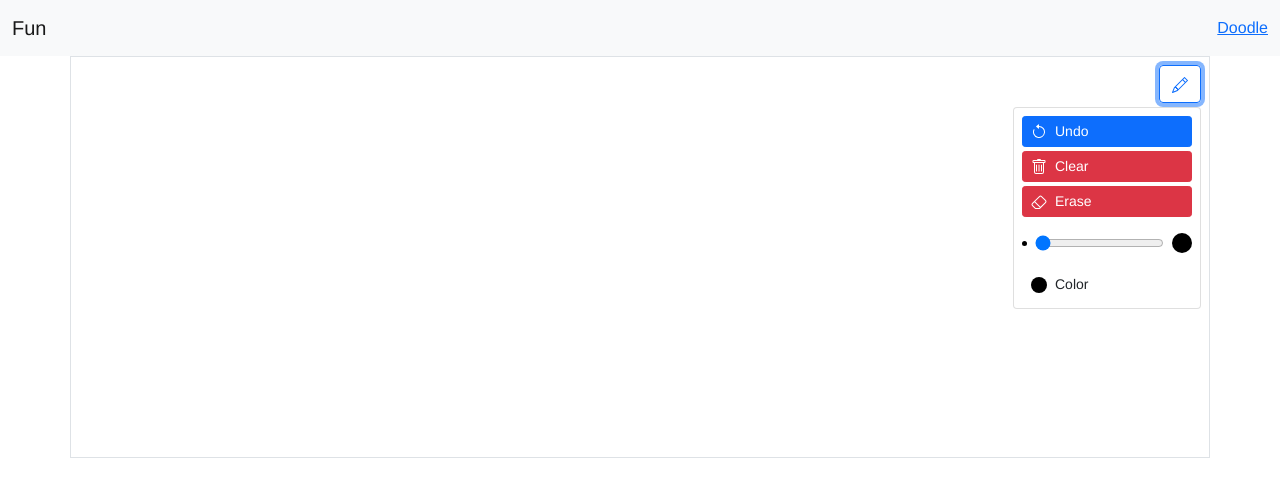
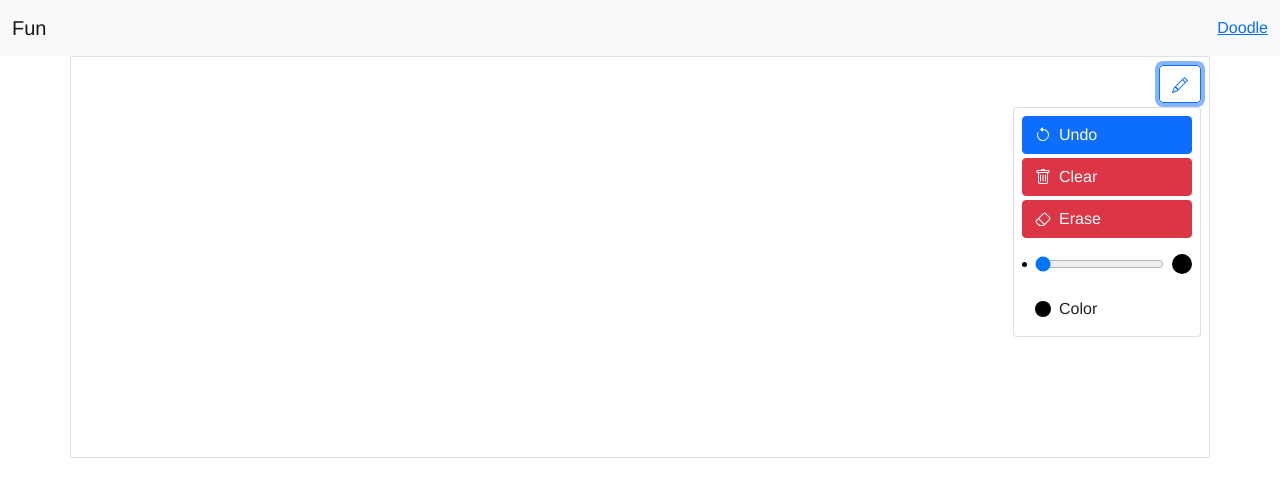
Before and after one commit to davidmyersdev/funnest.app, a Vue app: page / in a window 1280 px wide. Both pictures are taken after a click on the element 1180 px from the left and 86 px from the top of the page. Shown: the top 496 px of the page. Built offline with nearby package versions, Linux system fonts and the light colour scheme.

Commit message:
Increase button sizes

```diff
--- a/src/components/Canvas.vue
+++ b/src/components/Canvas.vue
@@ -14,27 +14,27 @@
       </div>
       <div v-if="showSettings" class="card">
         <div class="card-body p-2 d-flex flex-column">
-          <button @click="undo" class="btn btn-sm btn-primary d-flex align-items-center">
+          <button @click="undo" class="btn btn-primary d-flex align-items-center">
             <svg xmlns="http://www.w3.org/2000/svg" width="16" height="16" fill="currentColor" class="bi bi-arrow-counterclockwise" viewBox="0 0 16 16">
               <path fill-rule="evenodd" d="M8 3a5 5 0 1 1-4.546 2.914.5.5 0 0 0-.908-.417A6 6 0 1 0 8 2v1z"/>
               <path d="M8 4.466V.534a.25.25 0 0 0-.41-.192L5.23 2.308a.25.25 0 0 0 0 .384l2.36 1.966A.25.25 0 0 0 8 4.466z"/>
             </svg>
             <span class="ms-2">Undo</span>
           </button>
-          <button @click="reset" class="btn btn-sm btn-danger d-flex align-items-center mt-1">
+          <button @click="reset" class="btn btn-danger d-flex align-items-center mt-1">
             <svg xmlns="http://www.w3.org/2000/svg" width="16" height="16" fill="currentColor" class="bi bi-trash" viewBox="0 0 16 16">
               <path d="M5.5 5.5A.5.5 0 0 1 6 6v6a.5.5 0 0 1-1 0V6a.5.5 0 0 1 .5-.5zm2.5 0a.5.5 0 0 1 .5.5v6a.5.5 0 0 1-1 0V6a.5.5 0 0 1 .5-.5zm3 .5a.5.5 0 0 0-1 0v6a.5.5 0 0 0 1 0V6z"/>
               <path fill-rule="evenodd" d="M14.5 3a1 1 0 0 1-1 1H13v9a2 2 0 0 1-2 2H5a2 2 0 0 1-2-2V4h-.5a1 1 0 0 1-1-1V2a1 1 0 0 1 1-1H6a1 1 0 0 1 1-1h2a1 1 0 0 1 1 1h3.5a1 1 0 0 1 1 1v1zM4.118 4L4 4.059V13a1 1 0 0 0 1 1h6a1 1 0 0 0 1-1V4.059L11.882 4H4.118zM2.5 3V2h11v1h-11z"/>
             </svg>
             <span class="ms-2">Clear</span>
           </button>
-          <button v-if="erasing" :class="{ active: writing }" @click="write" class="btn btn-sm btn-primary d-flex align-items-center mt-1">
+          <button v-if="erasing" :class="{ active: writing }" @click="write" class="btn btn-primary d-flex align-items-center mt-1">
             <svg xmlns="http://www.w3.org/2000/svg" width="16" height="16" fill="currentColor" class="bi bi-pencil" viewBox="0 0 16 16">
               <path d="M12.146.146a.5.5 0 0 1 .708 0l3 3a.5.5 0 0 1 0 .708l-10 10a.5.5 0 0 1-.168.11l-5 2a.5.5 0 0 1-.65-.65l2-5a.5.5 0 0 1 .11-.168l10-10zM11.207 2.5L13.5 4.793 14.793 3.5 12.5 1.207 11.207 2.5zm1.586 3L10.5 3.207 4 9.707V10h.5a.5.5 0 0 1 .5.5v.5h.5a.5.5 0 0 1 .5.5v.5h.293l6.5-6.5zm-9.761 5.175l-.106.106-1.528 3.821 3.821-1.528.106-.106A.5.5 0 0 1 5 12.5V12h-.5a.5.5 0 0 1-.5-.5V11h-.5a.5.5 0 0 1-.468-.325z"/>
             </svg>
             <span class="ms-2">Draw</span>
           </button>
-          <button v-if="writing" @click="erase" :class="{ active: erasing }" class="btn btn-sm btn-danger d-flex align-items-center mt-1">
+          <button v-if="writing" @click="erase" :class="{ active: erasing }" class="btn btn-danger d-flex align-items-center mt-1">
             <svg xmlns="http://www.w3.org/2000/svg" width="16" height="16" fill="currentColor" class="bi bi-eraser" viewBox="0 0 16 16">
               <path d="M8.086 2.207a2 2 0 0 1 2.828 0l3.879 3.879a2 2 0 0 1 0 2.828l-5.5 5.5A2 2 0 0 1 7.879 15H5.12a2 2 0 0 1-1.414-.586l-2.5-2.5a2 2 0 0 1 0-2.828l6.879-6.879zm2.121.707a1 1 0 0 0-1.414 0L4.16 7.547l5.293 5.293 4.633-4.633a1 1 0 0 0 0-1.414l-3.879-3.879zM8.746 13.547L3.453 8.254 1.914 9.793a1 1 0 0 0 0 1.414l2.5 2.5a1 1 0 0 0 .707.293H7.88a1 1 0 0 0 .707-.293l.16-.16z"/>
             </svg>
@@ -45,7 +45,7 @@
             <input v-model="size" type="range" min="5" max="20" class="mx-2">
             <div class="dot dot-max"></div>
           </div>
-          <label class="btn btn-sm d-flex align-items-center">
+          <label class="btn d-flex align-items-center">
             <input v-model="color" type="color" class="invisible position-absolute">
             <svg :style="{ color: color }" xmlns="http://www.w3.org/2000/svg" width="16" height="16" fill="currentColor" class="bi bi-circle-fill" viewBox="0 0 16 16">
               <circle cx="8" cy="8" r="8"/>
```
